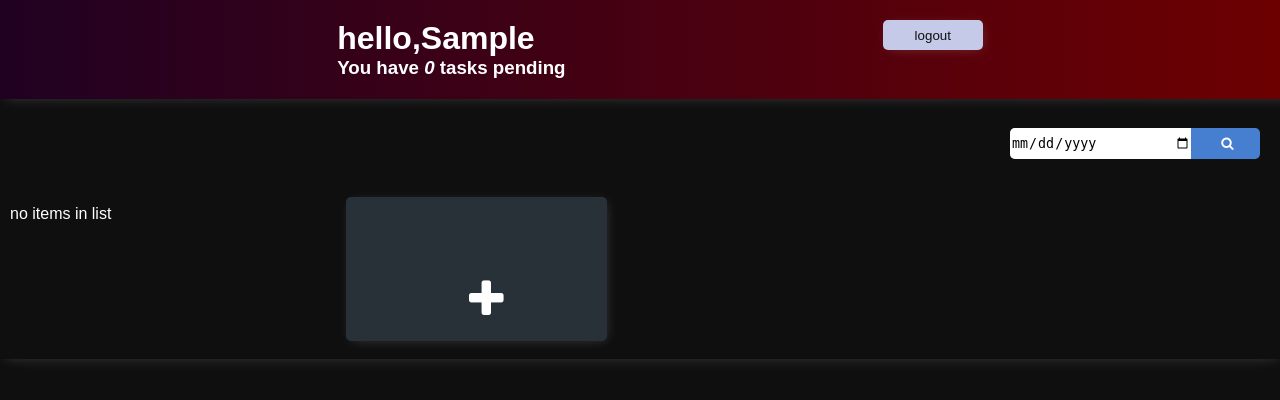
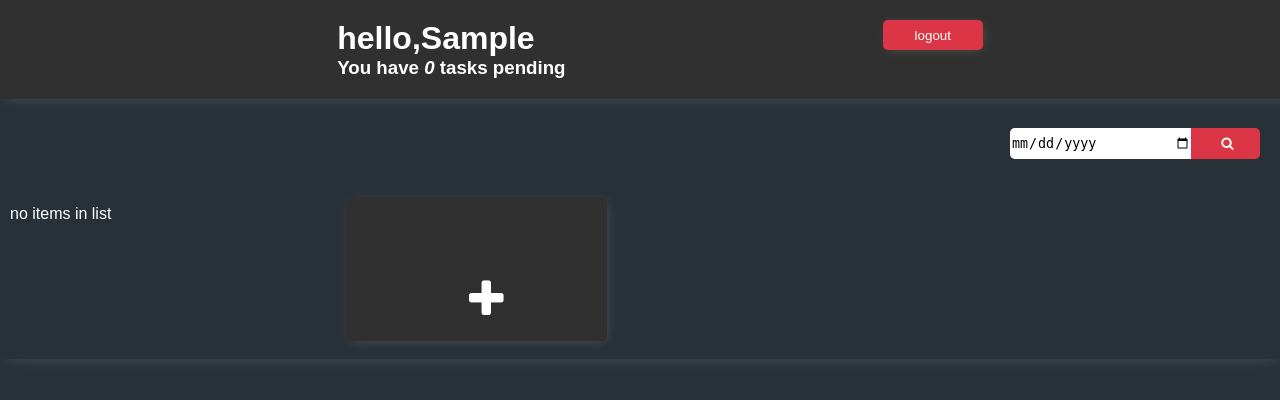
Before and after one commit to shiblykt/todo, a Django app: page / in a window 1280 px wide. Shown: the top 400 px of the page. Run offline with Django 4.2, Linux system fonts and the light colour scheme; the visitor is signed in with stand-in values (Sample User, id 1); data that the repository does not hold is empty.

Commit message:
final commit

```diff
--- a/tasklist/static/style/main.css
+++ b/tasklist/static/style/main.css
@@ -3,7 +3,7 @@ body {
   padding: 0%;
   box-sizing: border-box;
   font-family: Arial, Helvetica, sans-serif;
-  background-color: #0f0f0f;
+  background-color: #293138;
   color: #fff; }
 
 a {
@@ -57,7 +57,7 @@ p.color_pending {
   width: 100%;
   position: fixed;
   top: 0px;
-  background-image: linear-gradient(to right, #200122, #6f0000);
+  background-color: #303030;
   display: flex;
   justify-content: space-evenly;
   padding: 20px;
@@ -70,7 +70,7 @@ p.color_pending {
   color: #fff;
   max-width: 250px;
   margin: 0.5rem;
-  background-color: #293138;
+  background-color: #303030;
   border-radius: 5px;
   padding: 0px 0px 20px 20px;
   word-wrap: break-word; }
@@ -94,7 +94,7 @@ p.color_pending {
   margin: 20px;
   width: 250px;
   border-radius: 5px;
-  background-color: #467fd0; }
+  background-color: #dc3545; }
 
 .input-container input:focus,
 .input-container input:active {
@@ -110,7 +110,7 @@ p.color_pending {
   border-radius: 0px 5px 5px 0px;
   height: 30px;
   width: 64px;
-  background-color: #467fd0;
+  background-color: #dc3545;
   color: #fff;
   border: none; }
 
@@ -125,18 +125,17 @@ p.color_pending {
 
 .btn-logout {
   color: #fff;
-  background-color: #c5cae9;
+  background-color: #dc3545;
   width: 100px;
   height: 30px;
   border: none;
   border-radius: 5px;
   cursor: pointer;
-  color: #0f0f0f;
   -webkit-box-shadow: 2px 2px 13px -4px rgba(255, 255, 255, 0.21);
   box-shadow: 2px 2px 13px -4px rgba(255, 255, 255, 0.21); }
 
 .form-container {
-  background-color: #293138;
+  background-color: #303030;
   max-width: 400px;
   margin: auto;
   padding: 50px;
@@ -151,7 +150,7 @@ p.color_pending {
   border-radius: 5px; }
 
 .delete-confirm-container {
-  background-color: #293138;
+  background-color: #303030;
   max-width: 400px;
   margin: auto;
   padding: 50px;
--- a/tasklist/static/style/main.scss
+++ b/tasklist/static/style/main.scss
@@ -1,5 +1,5 @@
 // sass variables
-$header-color: linear-gradient(to right, #200122, #6f0000);
+$header-color: hsl(0, 0%, 18.82%);
 $status-pending: #dc3545;
 $font-color: #fff;
 $task-color: #293138;
@@ -21,7 +21,7 @@ $task-color: #293138;
   color: $font-color;
   border-radius: 15px;
   padding: 5px;
-}//mixins for status indicator
+} //mixins for status indicator
 
 @mixin shadow {
   -webkit-box-shadow: 2px 2px 13px -4px rgba(255, 255, 255, 0.21);
@@ -42,13 +42,13 @@ $task-color: #293138;
 }
 
 @mixin form-container {
-  background-color: $task-color;
+  background-color: $header-color;
   max-width: 400px;
   margin: auto;
   padding: 50px;
   border-radius: 15px;
   margin-top: 100px;
-}//mmixins for forms
+} //mmixins for forms
 
 // common styles
 body {
@@ -56,7 +56,7 @@ body {
   padding: 0%;
   box-sizing: border-box;
   font-family: Arial, Helvetica, sans-serif;
-  background-color: #0f0f0f;
+  background-color: $task-color;
   color: $font-color;
 }
 
@@ -88,13 +88,13 @@ p.color_completed {
 }
 p.color_pending {
   @include status($theme: grey);
-}//dynamiclly indicate status
+} //dynamiclly indicate status
 
 .header-bar {
   width: 100%;
   position: fixed;
   top: 0px;
-  background-image: $header-color;
+  background-color: $header-color;
   display: flex;
   justify-content: space-evenly;
   padding: 20px;
@@ -106,7 +106,7 @@ p.color_pending {
   color: $font-color;
   max-width: 250px;
   margin: 0.5rem;
-  background-color: $task-color;
+  background-color: $header-color;
   border-radius: 5px;
   padding: 0px 0px 20px 20px;
   word-wrap: break-word;
@@ -134,7 +134,7 @@ p.color_pending {
   margin: 20px;
   width: 250px;
   border-radius: 5px;
-  background-color: rgb(70, 127, 208);
+  background-color: $status-pending;
 }
 
 .input-container input:focus,
@@ -151,7 +151,7 @@ p.color_pending {
   border-radius: 0px 5px 5px 0px;
   height: 30px;
   width: 64px;
-  background-color: rgb(70, 127, 208);
+  background-color: $status-pending;
   color: $font-color;
   border: none;
 }
@@ -163,11 +163,10 @@ p.color_pending {
 
 .edit-task {
   @include d-flex-between;
-}//edit icon in individual task container
+} //edit icon in individual task container
 
 .btn-logout {
-  @include buttons($color-theme: #c5cae9);
-  color: #0f0f0f;
+  @include buttons;
   @include shadow;
 }
 // form styles
```
Also changed, not shown: README.md, 1 other file.
